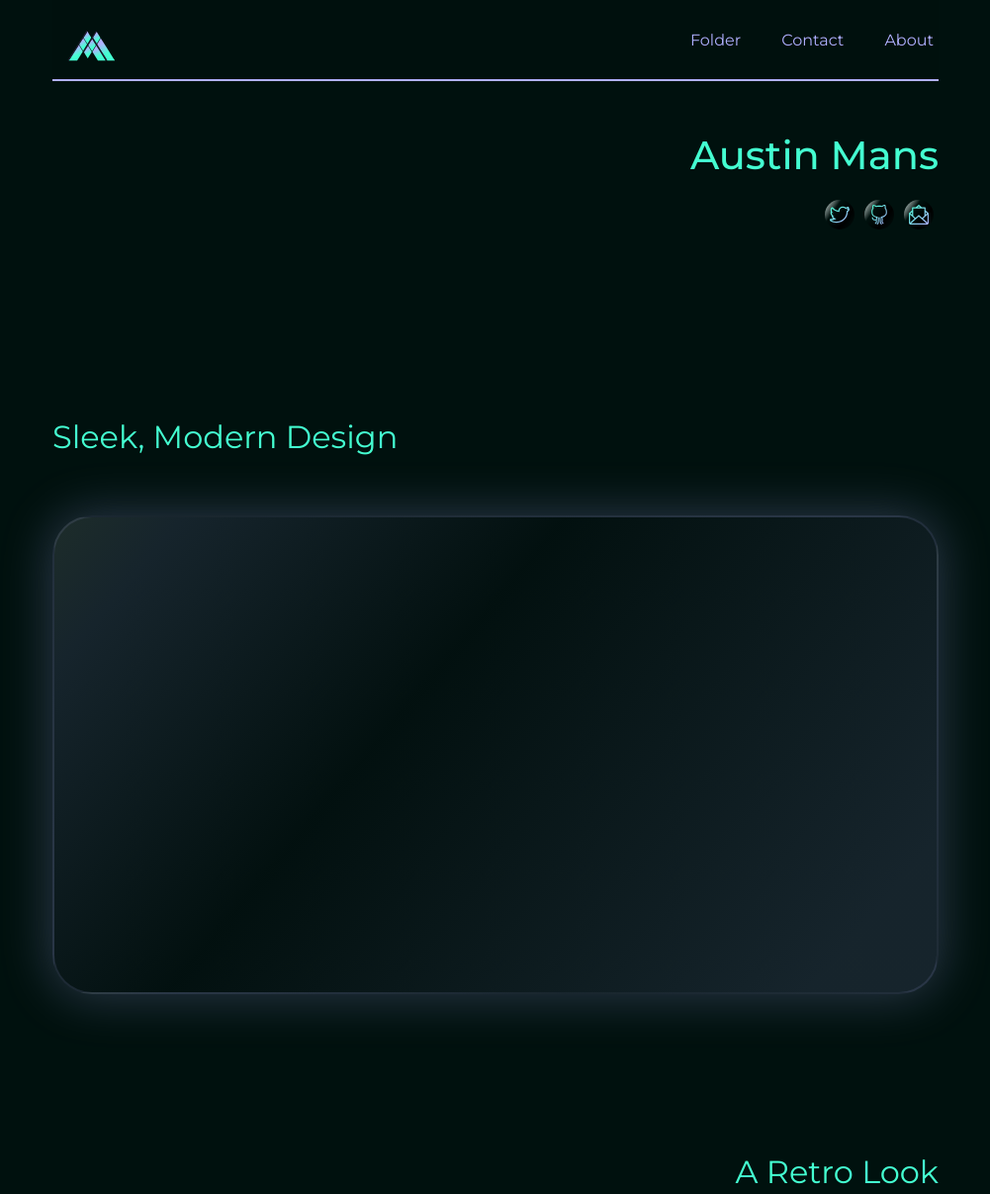
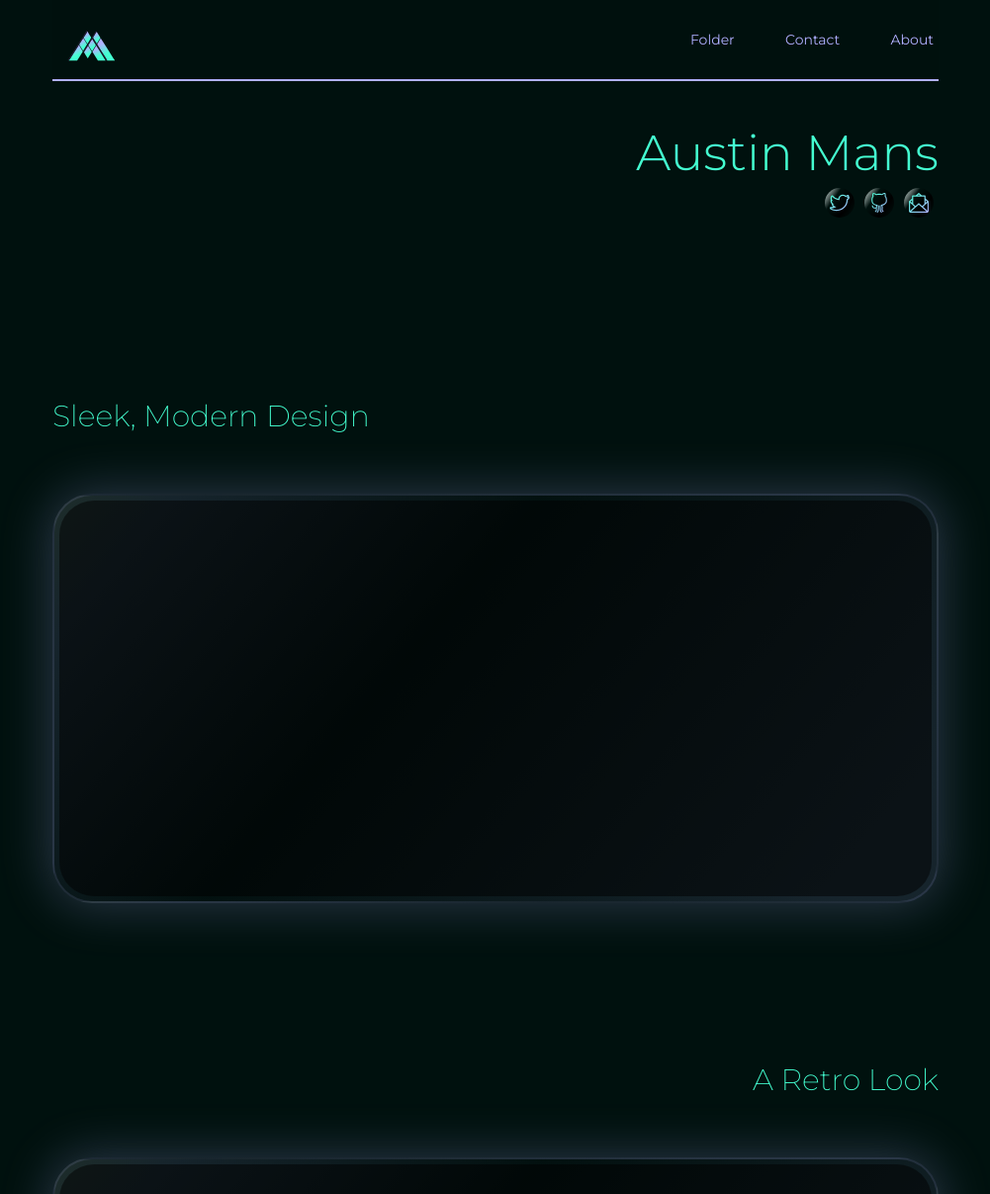
Before and after one commit to ATMcrazy8/personalSite, a plain HTML site: page index.html in a window 1280 px wide. Shown: the top 1207 px of the page at 99% size, without its empty margins (139-1140 px from the left). Drawn offline with Linux system fonts and the light colour scheme.

Commit message:
Sleeker text, black foreground for glass panes

```diff
--- a/index.html
+++ b/index.html
@@ -59,16 +59,18 @@
 
         <div class="exampleCard"> <!--BEGIN 'modern' container-->
             <div class="titles left">
-                <h2>Sleek, Modern Design</h2>
+                <h2>Sleek,&nbsp;<span id="modernEmphasize">Modern</span>&nbsp;Design</h2>
             </div>
             <div class="container left glassCard">
-                <div class="interiorCard"></div>
+                <div class="interiorCard">
+
+                </div>
             </div>
         </div> <!--END 'modern' container-->
 
         <div class="exampleCard"> <!--BEGIN 'retro' container-->
             <div class="titles right">
-                <h2>A Retro Look</h2>
+                <h2>A&nbsp;<span id="retroEmphasize">Retro</span>&nbsp;Look</h2>
             </div>
             <div class="container right glassCard">
                 <div class="interiorCard"></div>
@@ -77,7 +79,7 @@
 
         <div class="exampleCard"> <!--BEGIN 'professional' container-->
             <div class="titles left">
-                <h2>A Site for Today's Professionals</h2>
+                <h2>A Site for Today's&nbsp;<span id="professionalEmphasize">Professional</span></h2>
             </div>
             <div class="container left glassCard">
                 <div class="interiorCard"></div>
@@ -86,7 +88,7 @@
 
         <div class="exampleCard"> <!--BEGIN 'imagination' container-->
             <div class="titles right">
-                <h2>Or Whatever Your Creativity Demands</h2>
+                <h2>Or Whatever Your&nbsp;<span id="creativityEmphasize">Creativity</span>&nbsp;Demands</h2>
             </div>
             <div class="container right glassCard">
                 <div class="interiorCard"></div>
@@ -103,7 +105,7 @@
 
         <div class="footerWrapper" id="addressWrapperLeft"> <!--BEGIN footer left-->
             <p class="address city" id="footerCity">
-                Hudson,
+                Hudson
             </p>
             <p class="address state" id="footerState">
                 WI
--- a/style.css
+++ b/style.css
@@ -81,20 +81,26 @@ h1, h2, h3, h4, h5, h6, p {
     color: var(--vibrantTeal);
 }
 h1 {
-    font-size: 2.5rem;
-    font-weight: 500;
+    font-size: 50px;
+    font-weight: 300;
 }
 h2 {
-    font-size: 2rem;
-    font-weight: 400;
+    font-size: 30px;
+    font-weight: 200;
 }
 p {
-    font-size: 1rem;
+    font-size: 14px;
     font-weight: 200;
 }
 a {
     text-decoration: none;
     color: var(--vibrantTeal);
+    font-size: 14px;
+    font-weight: 200;
+}
+span.navMenuTop {
+    font-size: 14px;
+    font-weight: 400;
 }
 
 
@@ -173,8 +179,15 @@ img.header {
     border: 2px solid var(--electricViolet20);
     border-radius: 40px;
     margin: 60px 0;
-    padding: 40px;
+    padding: 5px;
     box-shadow: 0 0 50px 2px var(--electricViolet40);
+}
+
+.interiorCard {
+    height: 100%;
+    width: 100%;
+    border-radius: 35px;
+    background: #00000080;
 }
 
 .exampleCard{
@@ -196,7 +209,7 @@ img.header {
 
 .container.top {
     justify-content:space-around;
-    height: 15vh;
+    height: 100px;
     padding: 0 0 10vh 0;
 }
 
```
